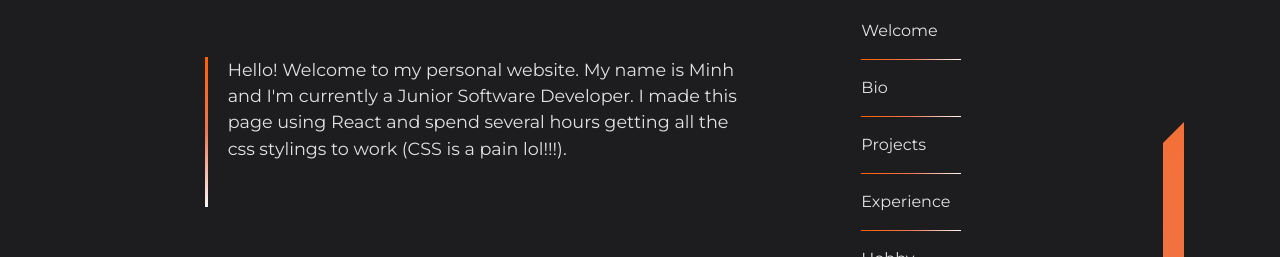
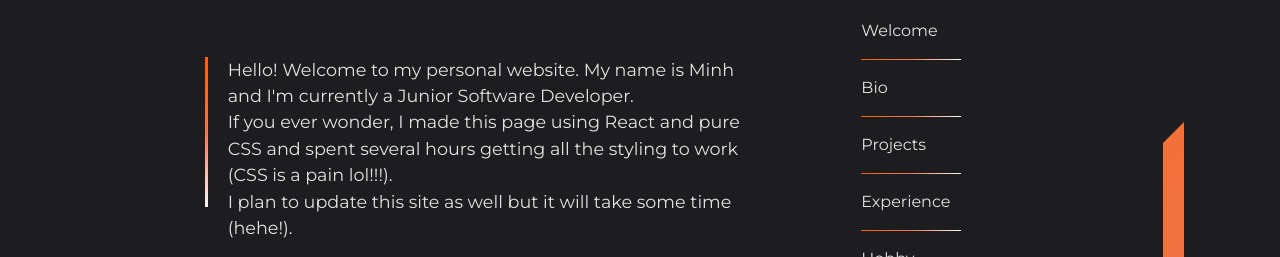
Before and after one commit to nluu175/personal-site, a React (Vite) app: page / in a window 1280 px wide. Shown: the part 458-715 px from the top of the page. Built offline with nearby package versions, Linux system fonts and the light colour scheme.

Commit message:
Render new line from text

```diff
--- a/src/components/MainContent/DescriptionBox.css
+++ b/src/components/MainContent/DescriptionBox.css
@@ -39,21 +39,25 @@
 /* tZ KeyFrame */
 @keyframes bobbingAnim {
   0% {
-   transform: translate(0px, 0px) rotateZ(0.001deg);
-   animation-timing-function:ease-in-out
+    transform: translate(0px, 0px) rotateZ(0.001deg);
+    animation-timing-function: ease-in-out;
   }
 
   50% {
     transform: translate(0px, 12px) rotateZ(0.001deg);
-    animation-timing-function:ease-in-out
+    animation-timing-function: ease-in-out;
   }
 
   100% {
-   transform: translate(0px, 0px) rotateZ(0.001deg);
-   animation-timing-function:ease-in-out
+    transform: translate(0px, 0px) rotateZ(0.001deg);
+    animation-timing-function: ease-in-out;
   }
 }
 
 .description-container {
   animation: bobbingAnim 0.5s ease; /* You can adjust the duration and timing function as needed */
 }
+
+.description-paragraph {
+  white-space: pre-line;
+}
--- a/src/components/MainContent/DescriptionBox.jsx
+++ b/src/components/MainContent/DescriptionBox.jsx
@@ -84,7 +84,7 @@ const DescriptionBox = ({ currentItem, setCurrentItem }) => {
       <h1 style={h1Style}>{currentItem.title}</h1>
       <div style={detailBoxStyle}>
         <SideBorder />
-        <p style={paragraphStyle}>
+        <p className="description-paragraph" style={paragraphStyle}>
           {currentItem.content}
           {/* Project List */}
           {currentItem.title === "Projects" && (
--- a/src/data/data.js
+++ b/src/data/data.js
@@ -3,50 +3,53 @@ export const mainInfo = [
     title: "Welcome",
     content:
       "Hello! Welcome to my personal website. My name is Minh and I'm currently a Junior Software Developer. " +
-      "I made this page using React and spend several hours getting all the css stylings to work (CSS is a pain lol!!!).",
+      "\nIf you ever wonder, I made this page using React and pure CSS and spent several hours getting all the styling to work (CSS is a pain lol!!!). " +
+      "\nI plan to update this site as well but it will take some time (hehe!). ",
   },
   {
     title: "Bio",
     content:
       "I'm an international student from Vietnam and I have recently graduated from the University of Alberta, Canada with a major in Computer Science. " +
-      "I'm pursuing a career in Tech and currently looking for a position in Software Development/Engineering. " +
-      "I do have experience with various languages and frameworks but my current focus is on Python and JavaScript.",
+      "\nI'm pursuing a career in Tech and currently looking for a position in Software Development/Engineering. " +
+      "\nI do have experience with various languages and frameworks but my current focus is on Python and JavaScript.",
   },
   {
     title: "Projects",
     content:
       "Throughout my years in university, I have collaborated with many people and done several different projects. " +
-      " Among those, these are the projects that I'm proudest of: ",
+      "Among those, these are the projects that I'm proudest of: ",
   },
   {
     title: "Experience",
     content:
       "I had experience working as a full-stack developer in my past internships. " +
       "The most recent experience I had was with Natural Resources Canada as an Software Developer Intern. " +
-      "Please refer to my LinkedIn for more information. ",
+      "\nPlease refer to my LinkedIn for more information. ",
   },
   {
     title: "Hobby",
     content:
-      "I usually enjoy playing video games (Yes!! I've been gaming for my whole life) when I'm not on my favourite IDE debugging my code. " +
-      "Other than that, I do love listening to music and cooking as well. " +
+      "I usually enjoy playing video games when I'm not on my favourite IDE debugging my code. " +
+      "Other than that, I do love listening to music (my current favourite artist is ~wave to earth~) and cooking as well. " +
       "Hit me up if we share the same interest or if you want to hire me (hehe!)",
   },
 ];
 
+// In order to make \n works, use white-space: pre-line;
 export const projectsInfo = [
   {
     title: "Virtual Gym",
     content:
       "A Dashboard Web Application that is built to display the player statistics for the VR game Virtual Gym. " +
-      "Made with React.js, Django, Material UI, and PostgreSQL. ",
+      "\nMade with React.js, Django, Material UI, and PostgreSQL. ",
     demo: "https://drive.google.com/file/d/1Nafj93F8Bvx0s7BNGs4pUIrC1dHEnXFS/view",
     github: "https://github.com/nluu175/virtual-gym",
   },
   {
     title: "Distributed",
     content:
-      "A Social Network Application. " + "Made with React, Django and SQLite.",
+      "A Social Network Application. " +
+      "\nMade with React, Django and SQLite.",
     demo: "https://www.youtube.com/watch?v=hY4vweyiikY",
     github: "https://github.com/uofa-cmput404/404f23project-404-team-not-found",
   },
```
